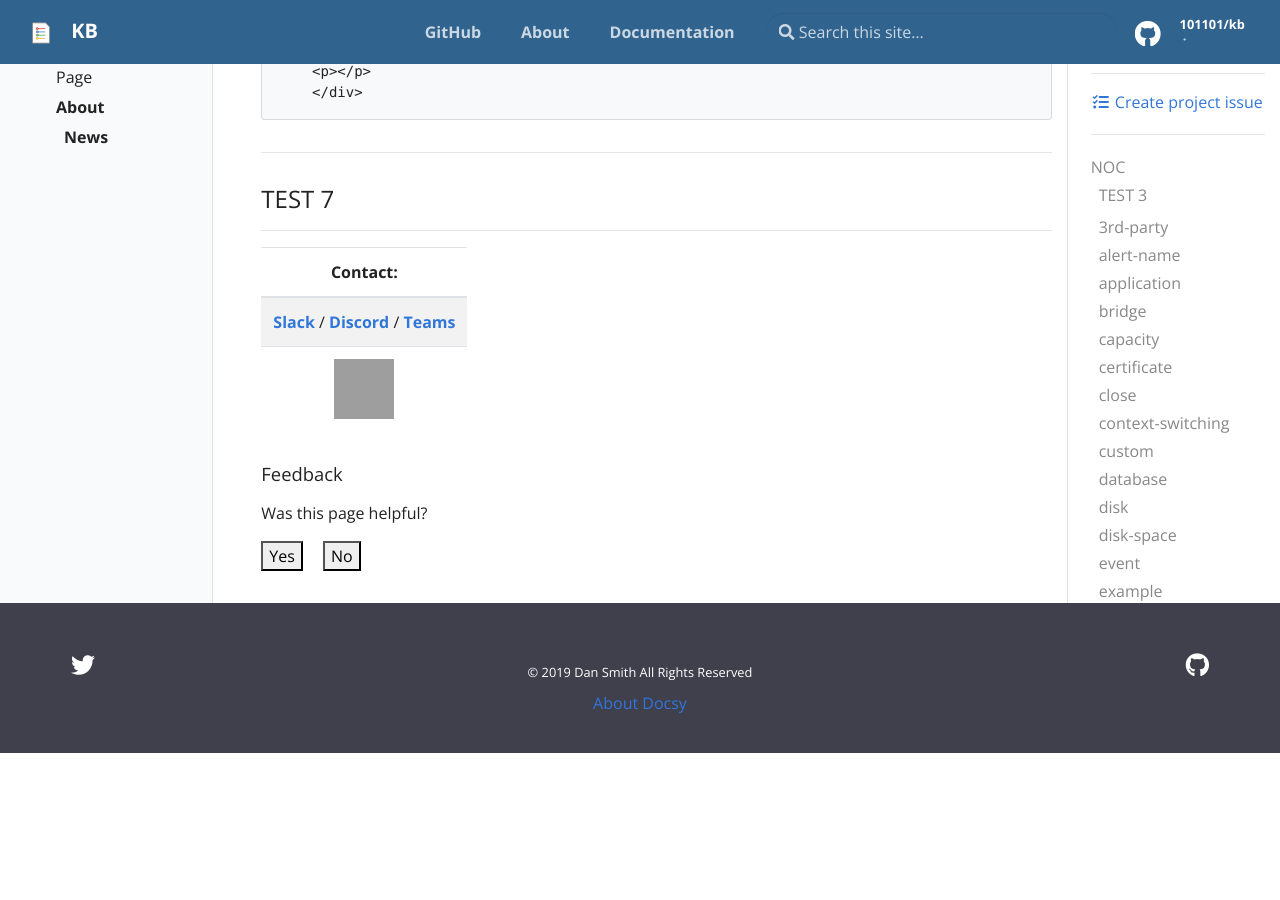
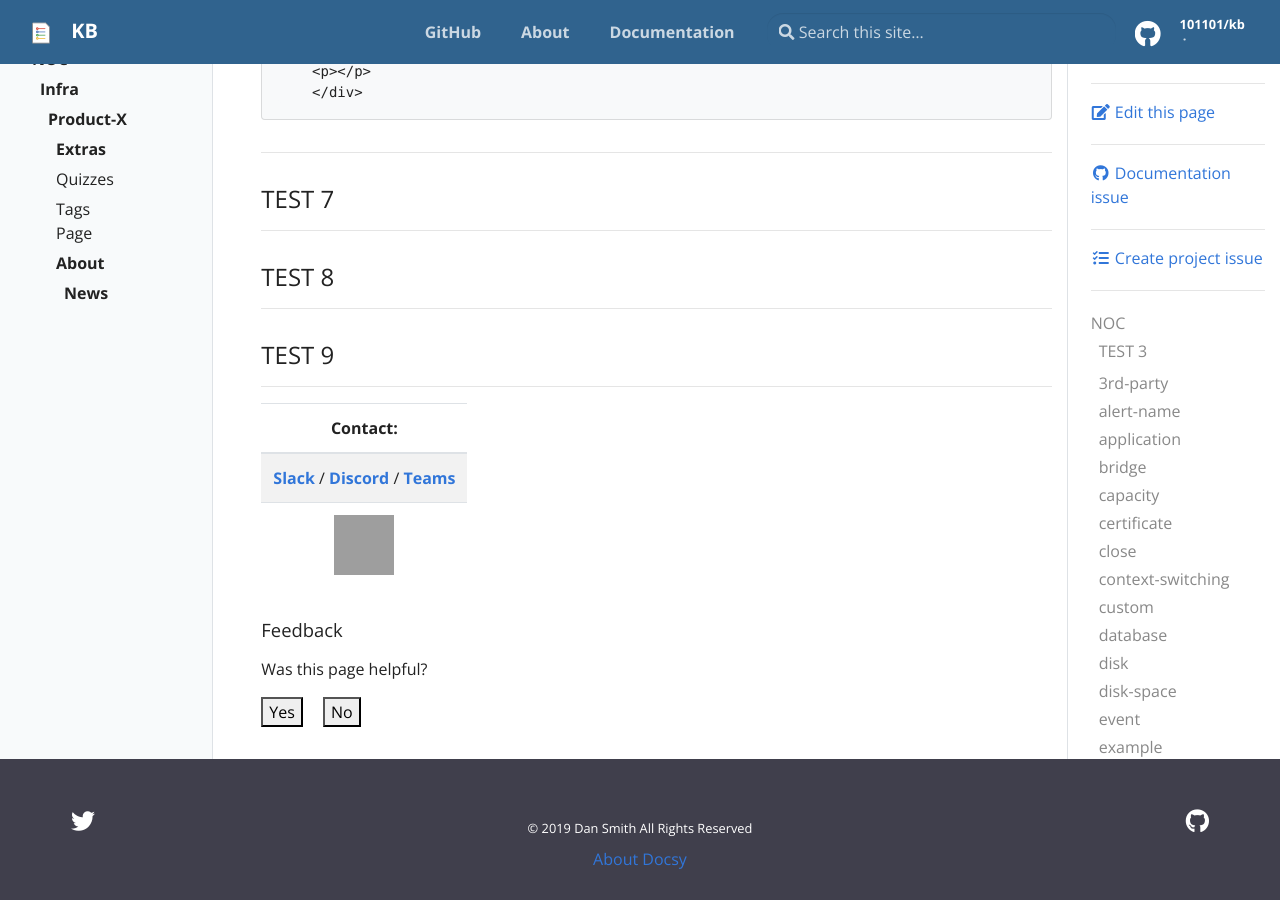
Before and after one commit to 101101/kb, a Jekyll site: the page built from pages/noc.md, in a window 1280 px wide and 900 px high, scrolled down 7641 px. Built offline with Jekyll 4.4.1, drawn with Linux system fonts in a browser that asks for light colours; before the commit the page ends 8394 px from its top, so only the background shows below that; grey boxes are pictures that could not be loaded.

Commit message:
Update noc.md

```diff
--- a/pages/noc.md
+++ b/pages/noc.md
@@ -59,6 +59,31 @@ particular page.
     {% endif %}
 {% endfor %}
 
+---
+
+### TEST 8
+
+{% for post in site.docs %}
+    {% if doc.category contains "noc" %}
+        <div class="entry">
+        <h5><a href="{{ post.url | prepend: site.baseurl }}">{{ post.title }}</a></h5>
+        <p>{{ post.description }}</p>
+        </div>
+    {% endif %}
+{% endfor %}
+
+---
+
+### TEST 9
+
+{% for post in site.docs %}
+    {% if doc.category == "noc" %}
+        <div class="entry">
+        <h5><a href="{{ post.url | prepend: site.baseurl }}">{{ post.title }}</a></h5>
+        <p>{{ post.description }}</p>
+        </div>
+    {% endif %}
+{% endfor %}
 
 ---
 
```
